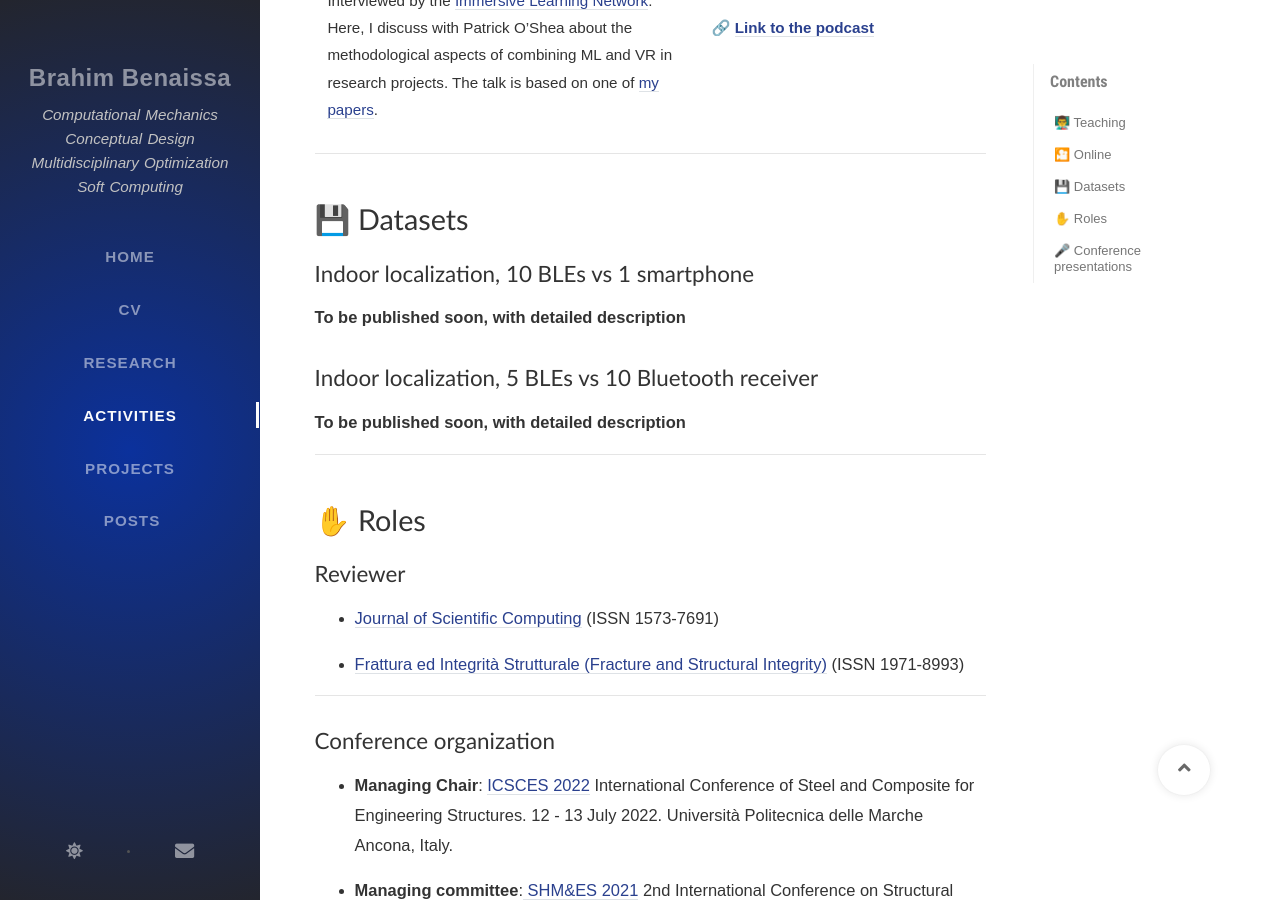
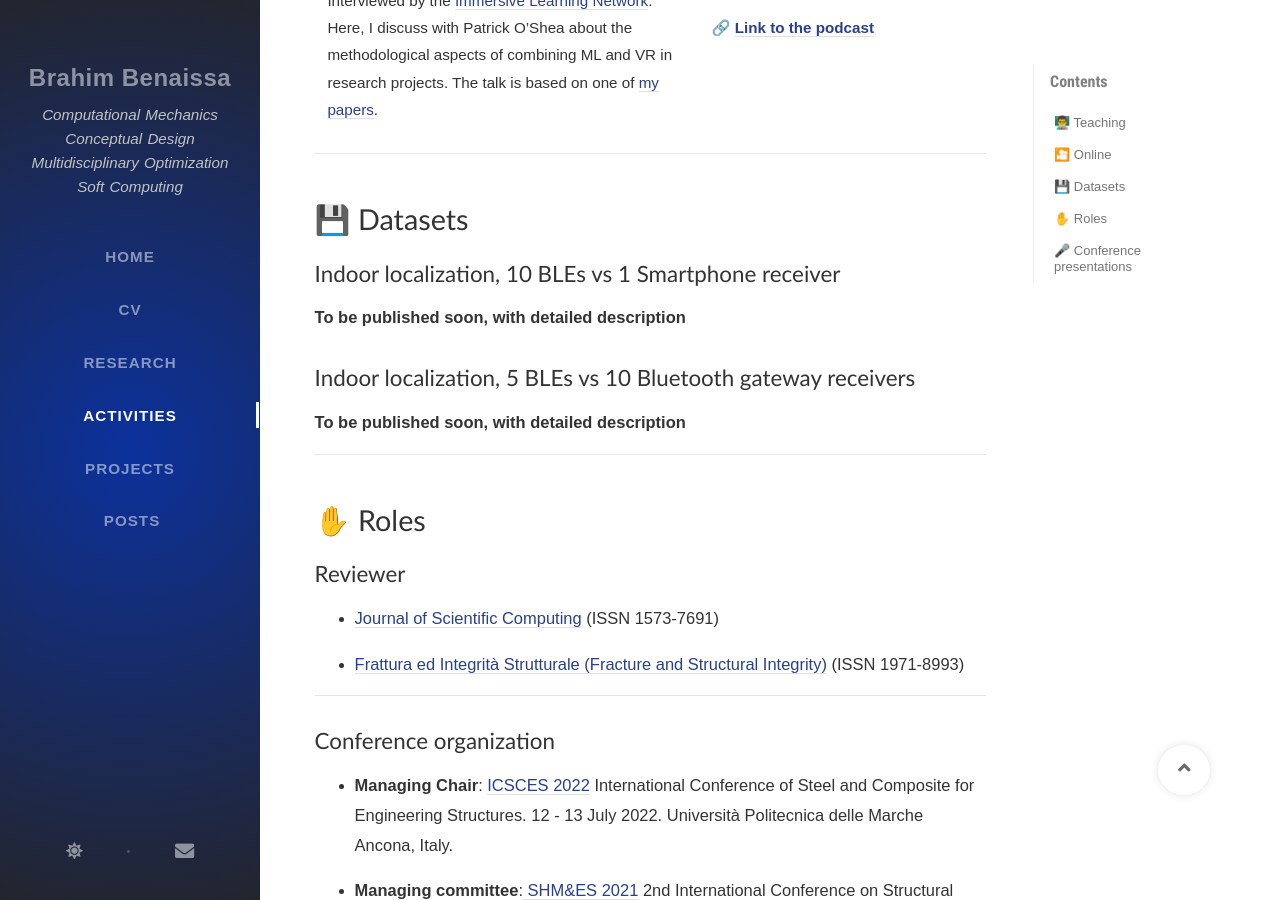
Before and after one commit to Brahim-Benaissa/Brahim-Benaissa.github.io, a Jekyll site: the page built from tabs/activities.md, in a window 1280 px wide and 900 px high, scrolled down 1458 px. Built offline with Jekyll 4.4.1, drawn with Linux system fonts in a browser that asks for light colours; nearby versions of some CDN libraries; some web fonts are replaced; comment, search, counter and statistics services are not loaded.

Commit message:
Update activities.md

```diff
--- a/tabs/activities.md
+++ b/tabs/activities.md
@@ -48,11 +48,11 @@ toc: true
 
 # 💾 Datasets
 
-## Indoor localization, 10 BLEs vs 1 smartphone
+## Indoor localization, 10 BLEs vs 1 Smartphone receiver
 
 **To be published soon, with detailed description**
 
-## Indoor localization, 5 BLEs vs 10 Bluetooth receiver
+## Indoor localization, 5 BLEs vs 10 Bluetooth gateway receivers
 
 **To be published soon, with detailed description**
 
```
